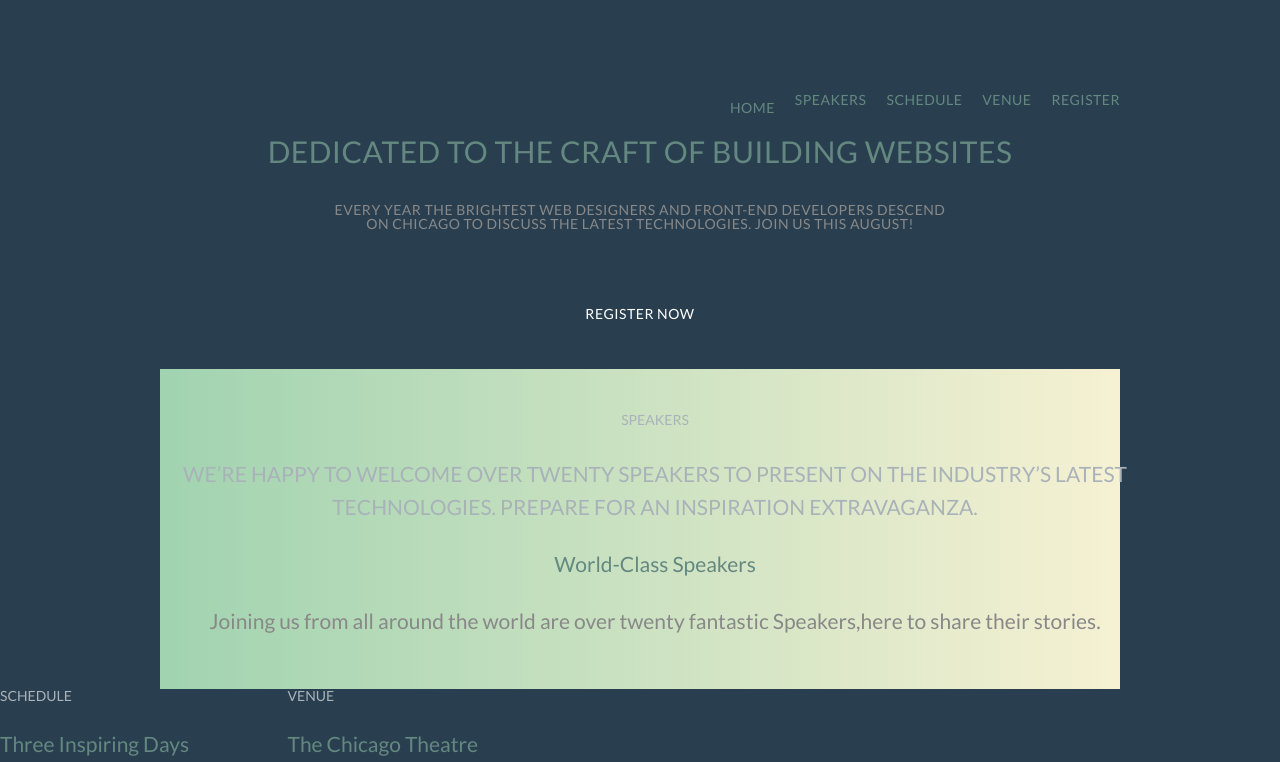
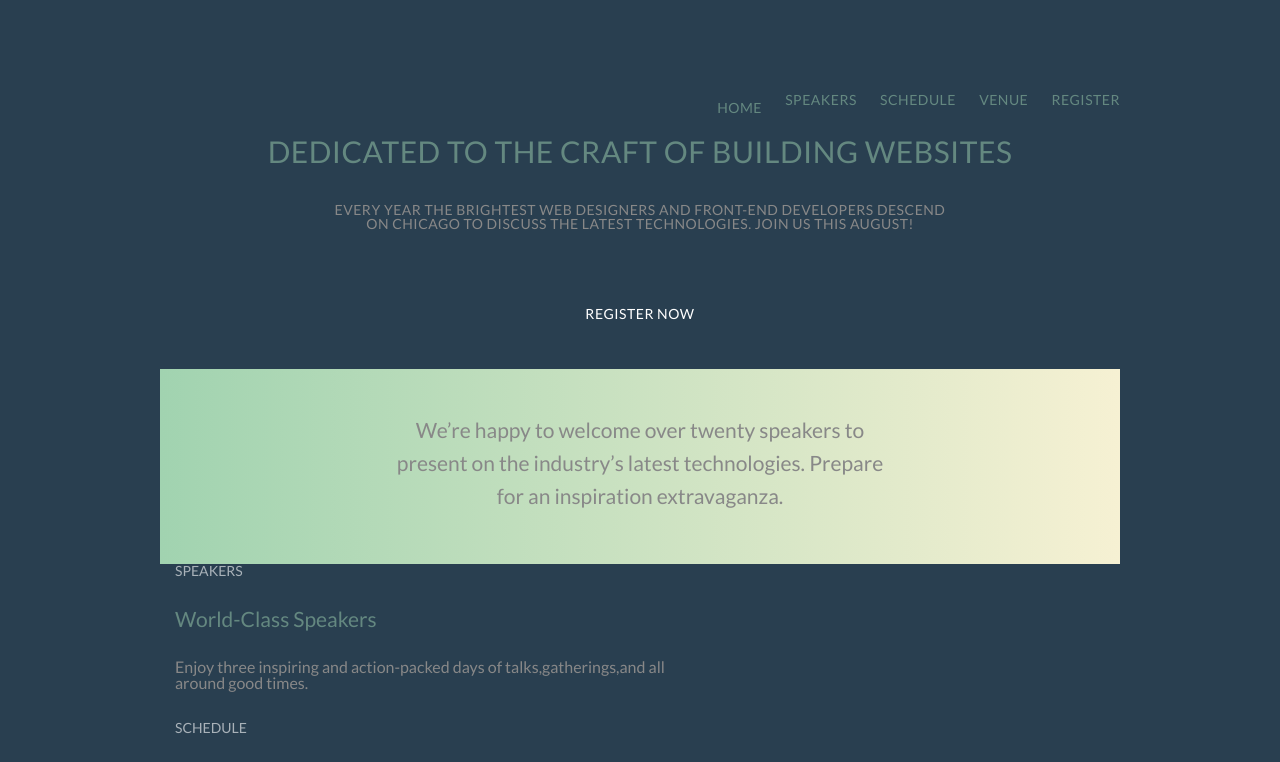
Before and after one commit to Johntejeda/indexhtml, a plain HTML site: page index.html in a window 1280 px wide. Shown: the part 157-919 px from the top of the page. Drawn offline with Linux system fonts and the light colour scheme.

Commit message:
worked in class teaser

```diff
--- a/assets/stylesheets/main.css
+++ b/assets/stylesheets/main.css
@@ -3,12 +3,12 @@
    License: none (public domain)
 */
 html, body, div, span, applet, object, iframe, h1, h2, h3, h4, h5, h6, p, blockquote, pre, a, abbr, acronym, address, big, cite, code, del, dfn, em, img, ins, kbd, q, s, samp, small, strike, strong, sub, sup, tt, var, b, u, i, center, dl, dt, dd, ol, ul, li, fieldset, form, label, legend, table, caption, tbody, tfoot, thead, tr, th, td, article, aside, canvas, details, embed, figure, figcaption, footer, header, hgroup, menu, nav, output, ruby, section, summary, time, mark, audio, video {
-  margin: 0;
-  padding: 0;
-  border: 0;
+  margin: 0%;
+  padding: 0%;
+  border: 5%;
   font-size: 100%;
   font: inherit;
-  vertical-align: baseline;
+  vertical-align:fullscreen;
 }
 
 
@@ -247,14 +247,14 @@ body {
 */
 
 .col-1-3{
-  width:22.22%;
+  margin: 5%;
 }
 .col-2-3{
-  width: 30.33%;
+  width: 33.33%;
 }
 
 .col-3-3{
-  width: 22.22%;
+  width: 33.33%;
 }
 
 .col-1-3,
@@ -271,19 +271,16 @@ body {
   .col-3-3{
   padding-left: 15px;
   padding-right:15px;
-  margin: 0 auto;
-  width: 960px;
+  margin: auto;
+  max-width: 500px;
  }
 }
 
 .container{
 
-  padding-left: 30px;
-  padding-right:  30px;
-
-
-
-
+  padding-left: 0px;
+  padding-right:  0px;
+  margin: fullscreen;
 }
 
 
--- a/index.html
+++ b/index.html
@@ -22,11 +22,19 @@
       <nav class="primary-nav">
         <nav class="nav primary-nav">
           <ul>
-             <li><a href="index.html">Home</a></li><!--
-             --><li><a href="speakers.html">Speakers</a></li><!--
-             --><li><a href="schedule.html">Schedule</a></li><!--
-             --><li><a href="venue.html">Venue</a></li><!--
-             --><li><a href="register.html">Register</a></li>
+            <li><a href="index.html">Home</a></li>
+            <!--
+             -->
+            <li><a href="speakers.html">Speakers</a></li>
+            <!--
+             -->
+            <li><a href="schedule.html">Schedule</a></li>
+            <!--
+             -->
+            <li><a href="venue.html">Venue</a></li>
+            <!--
+             -->
+            <li><a href="register.html">Register</a></li>
           </ul>
         </nav>
         <br>
@@ -36,7 +44,8 @@
         </p>
         <br>
         <a class="btn btn-alt" href="register.html">
-        <center>Register Now<center>
+          <center>Register Now
+            <center>
         </a>
   </section>
   <section class="grid container">
@@ -48,18 +57,21 @@
         <div class="container">
           <div class="grid">
             <section class="teaser col-1-3">
-          <h5>Speakers<h5>
               <p>We&#8217;re happy to welcome over twenty speakers to present on the industry&#8217;s latest technologies. Prepare for an inspiration extravaganza.</p>
-      <h3>World-Class Speakers</h3>
-      <p>Joining us from all around the world are over twenty fantastic Speakers,here to share their stories.</p>
+            </section>
           </div>
     </section>
 
+
+    <section class="teaser col-1-3">
+      <h5>Speakers<h5>
+        <h3>World-Class Speakers</h3>
+       <p>Enjoy three inspiring and action-packed days of talks,gatherings,and all around good times.</p>
      </section>
    <section class="teaser col-1-3">
       <h5>Schedule<h5>
       <h3>Three Inspiring Days</h3>
-      <p>Enjoy three inspiring and action-packed days of talks,gatherings,and all around good times.</p>
+      <p>Joining us from all around the world are over twenty fantastic Speakers,here to share their stories.</p>
     </section>
     <section class="teaser col-1-3">
       <h5>Venue<h5>
@@ -76,7 +88,8 @@
       <small>&copy; Styles Conference</small>
 
       <nav class="nav">
-  <ul>
+  <ul>            <p>We&#8217;re happy to welcome over twenty speakers to present on the industry&#8217;s latest technologies. Prepare for an inspiration extravaganza.</p>
+
     <li><a href="index.html">Home</a></li><!--
     --><li><a href="speakers.html">Speakers</a></li><!--
     --><li><a href="schedule.html">Schedule</a></li><!--
```
Lines whose indentation alone changed are shown as unchanged.
